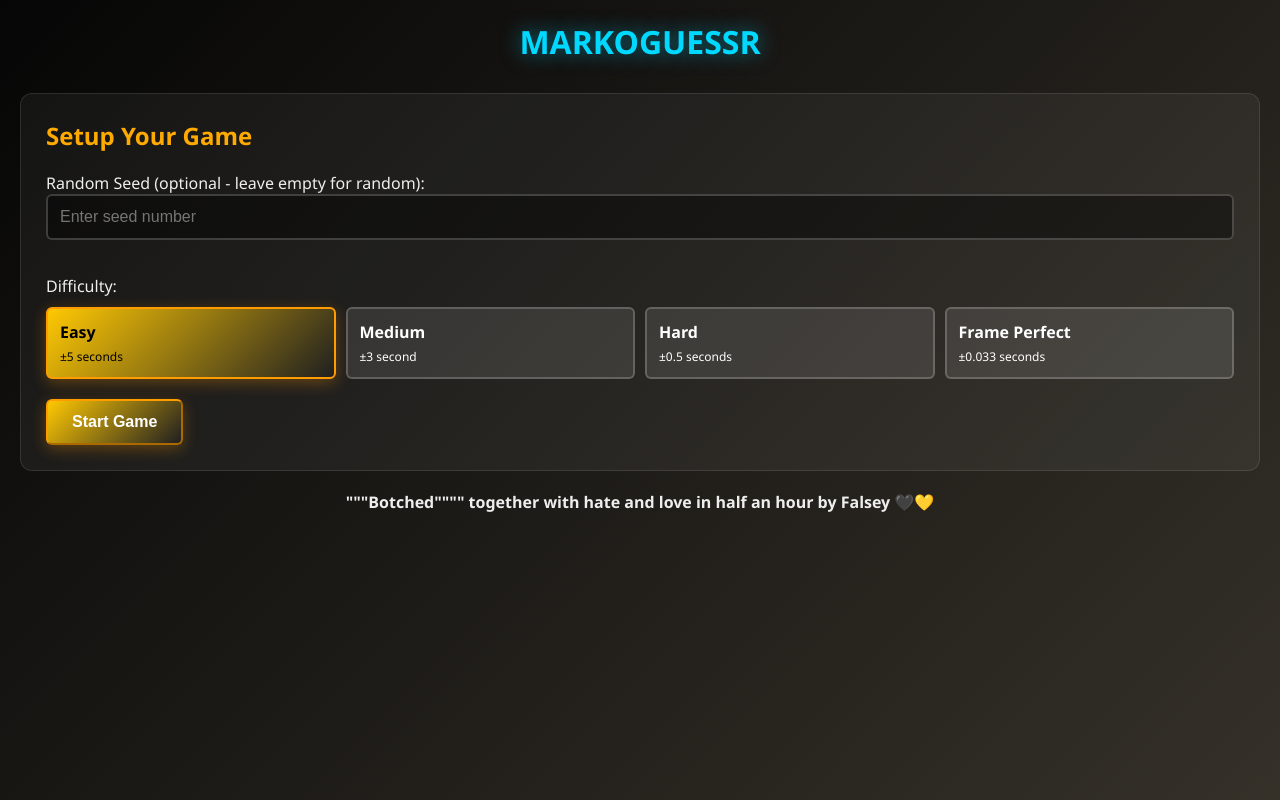
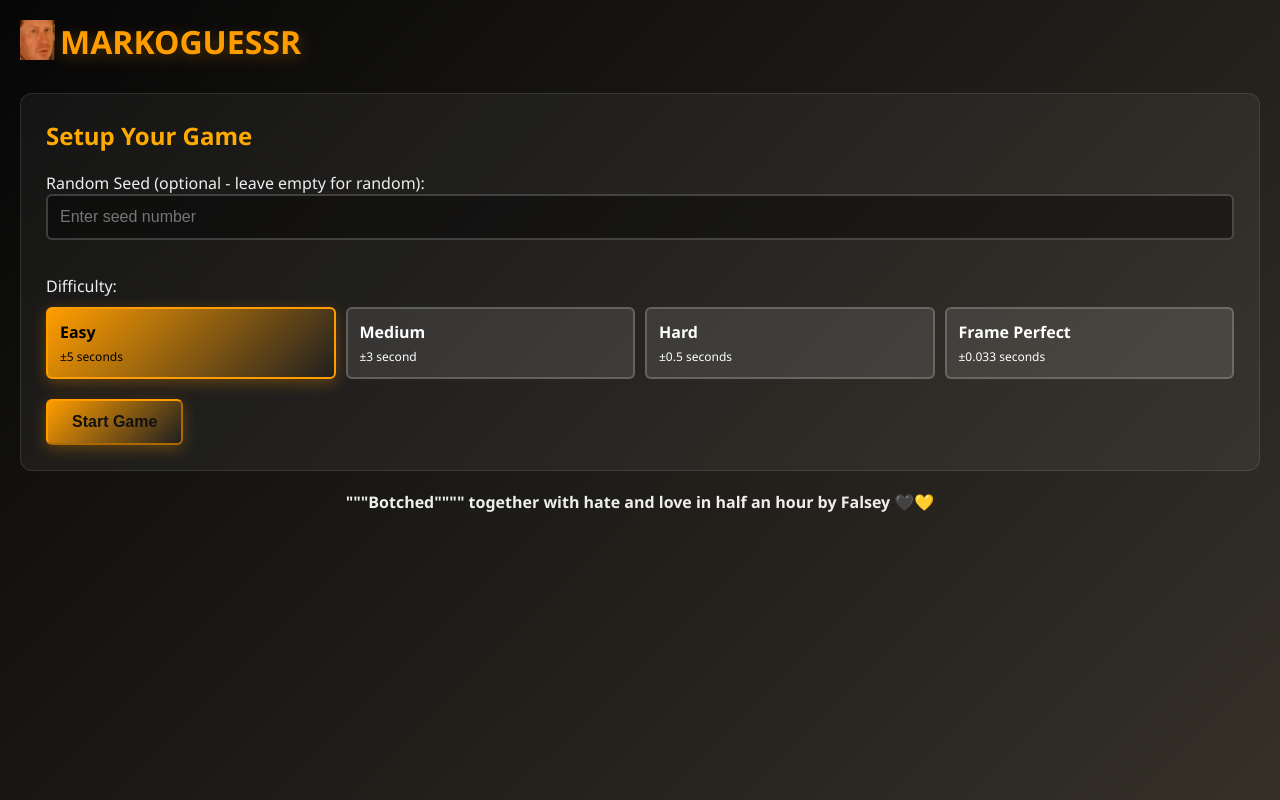
Before and after one commit to forusu/markoguessr, a plain HTML site: page index.html in a window 1280 px wide. Drawn offline with Linux system fonts and the light colour scheme.

Commit message:
good morning peopel

```diff
--- a/index.html
+++ b/index.html
@@ -3,6 +3,7 @@
 <head>
     <meta charset="UTF-8">
     <meta name="viewport" content="width=device-width, initial-scale=1.0">
+    <link id="icon" rel="icon" href="assets/oh.webp">
     <title>Markoguessr</title>
     <style>
         * {
@@ -25,10 +26,11 @@
         }
 
         h1 {
-            text-align: center;
+            text-align: left;
             margin-bottom: 30px;
-            color: #00d9ff;
-            text-shadow: 0 0 20px rgba(0, 217, 255, 0.5);
+            margin-left: 40px;
+            color: #ff9d00;
+            text-shadow: 0 4px 15px #ff99004d;
         }
 
         .game-area {
@@ -102,14 +104,19 @@
             font-size: 16px;
         }
 
+        .marko {
+            position: absolute;
+            width: 35px
+        }
+
         button {
             padding: 12px 24px;
-            background: linear-gradient(135deg, #ffc803, #202020);
+            background: linear-gradient(135deg, #ff9d00, #202020);
             border-color: #ff9d00;
             box-shadow: 0 4px 15px #ff99004d;
             color: rgb(0, 0, 0);
             border-radius: 6px;
-            color: #fff;
+            color: #121212;
             font-size: 16px;
             font-weight: bold;
             cursor: pointer;
@@ -119,9 +126,6 @@
         button:hover {
             transform: translateY(-2px);
             box-shadow: #ff99004d;
-        }
-
-        button:active {
         }
 
         button:disabled {
@@ -326,8 +330,12 @@
             transition: all 0.3s ease;
         }
 
+        .difficulty-btn:hover {
+            transform: translateY(-5px);
+        }
+
         .difficulty-btn.active {
-            background: linear-gradient(135deg, #ffc803, #202020);
+            background: linear-gradient(135deg, #ff9d00, #202020);
             border-color: #ff9d00;
             box-shadow: 0 4px 15px rgba(255, 153, 0, 0.3);
             color: rgb(0, 0, 0);
@@ -340,6 +348,14 @@
             margin-top: 8px;
         }
 
+        a {
+            text-decoration: none;
+        }
+
+        a:hover {
+            text-shadow: 0 8px 25px #ff99004d;
+        }
+
         footer {
             position:relative;
             margin-bottom:0
@@ -348,7 +364,7 @@
 </head>
 <body>
     <div class="container">
-        <h1>MARKOGUESSR</h1>
+        <img class="marko" src="assets/oh.webp"><a href="index.html"><h1>MARKOGUESSR</h1></a>
 
         <div id="setupSection" class="setup-panel">
             <h2>Setup Your Game</h2>
```
Also changed, not shown: assets/oh.webp (added).
